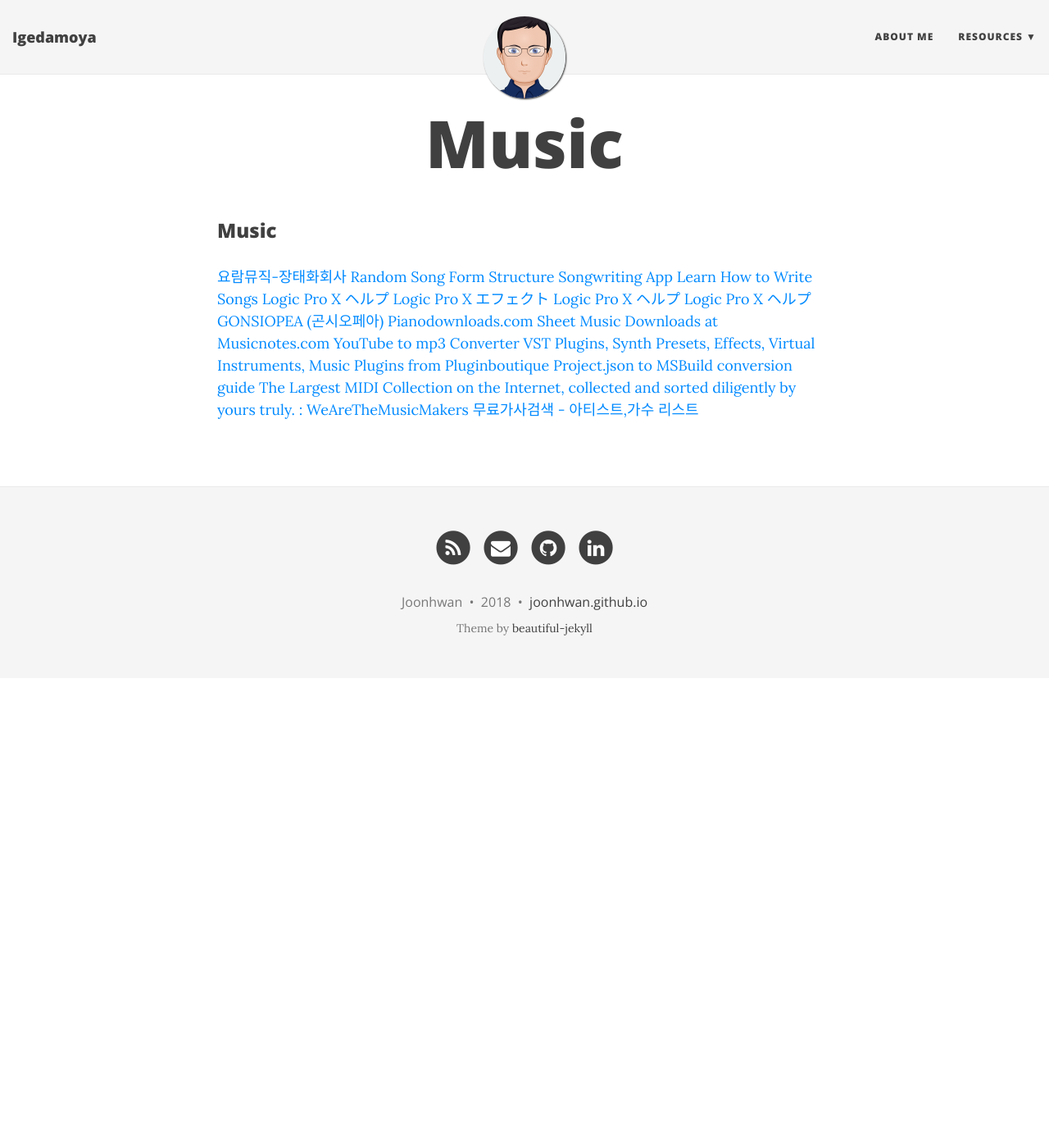
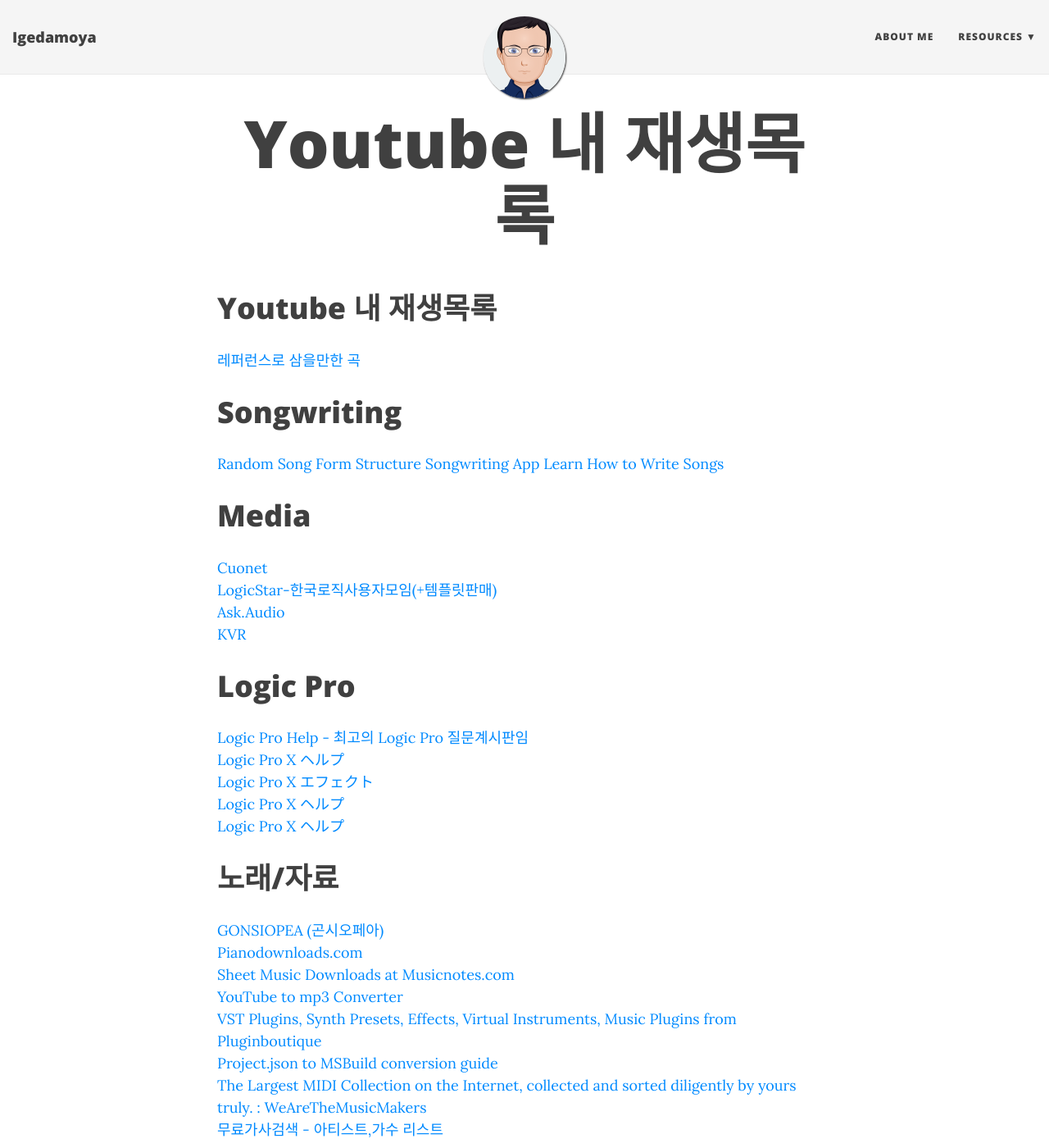
Before and after one commit to joonhwan/joonwan.github.io, a Jekyll site: the page built from resources/beatmaking_link.md, in a window 1280 px wide and 1400 px high. Shown: the whole window at 82% size. Built offline with Jekyll 4.4.1, drawn with Linux system fonts in a browser that asks for light colours; nearby versions of some CDN libraries; our own code applies the rules of GitHub Pages for plain Markdown files.

```diff
--- a/resources/beatmaking_link.md
+++ b/resources/beatmaking_link.md
@@ -1,11 +1,28 @@
-### Music
+# Youtube 내 재생목록
 
-[요람뮤직-장태화회사](http://yorammusic.com/shopinfo/company.html)
+[레퍼런스로 삼을만한 곡](https://www.youtube.com/watch?v=0qHGEgFucQU&list=PLE-_rQqJ5I27CyAnNTomMYCoEIH1nRTNB)
+
+# Songwriting
+
 [Random Song Form Structure Songwriting App Learn How to Write Songs](http://learnhowtowritesongs.com/random-song-form-structure-songwriting-app/)
+
+# Media
+
+[Cuonet](http://cuonet.com/)
+[LogicStar-한국로직사용자모임(+템플릿판매)](https://logicstar.kr/)
+[Ask.Audio](https://ask.audio/)
+[KVR](https://www.kvraudio.com/)
+
+# Logic Pro
+
+[Logic Pro Help - 최고의 Logic Pro 질문계시판임](https://www.logicprohelp.com/)
 [Logic Pro X ヘルプ](http://help.apple.com/logicpro/mac/10.3/?lang=ja)
 [Logic Pro X エフェクト](http://help.apple.com/logicpro-effects/mac/10.3/?lang=ja)
 [Logic Pro X ヘルプ](https://help.apple.com/logicpro/mac/10.3/index.html?lang=ja#/)
 [Logic Pro X ヘルプ](https://help.apple.com/logicpro/mac/10.2.3/?lang=ja-jp)
+
+# 노래/자료
+
 [GONSIOPEA (곤시오페아)](http://gonsiopea.com/common/)
 [Pianodownloads.com](http://pianodownloads.com/)
 [Sheet Music Downloads at Musicnotes.com](http://www.musicnotes.com/?utm_source=Musicnotes%20Blog&utm_medium=referral&utm_campaign=Music%20Theory%20Lesson:%20Learn%20How%20to%20Transpose%20Music)
```
Also changed, not shown: other parts of resources/beatmaking_link.md (+4 -0 lines).
